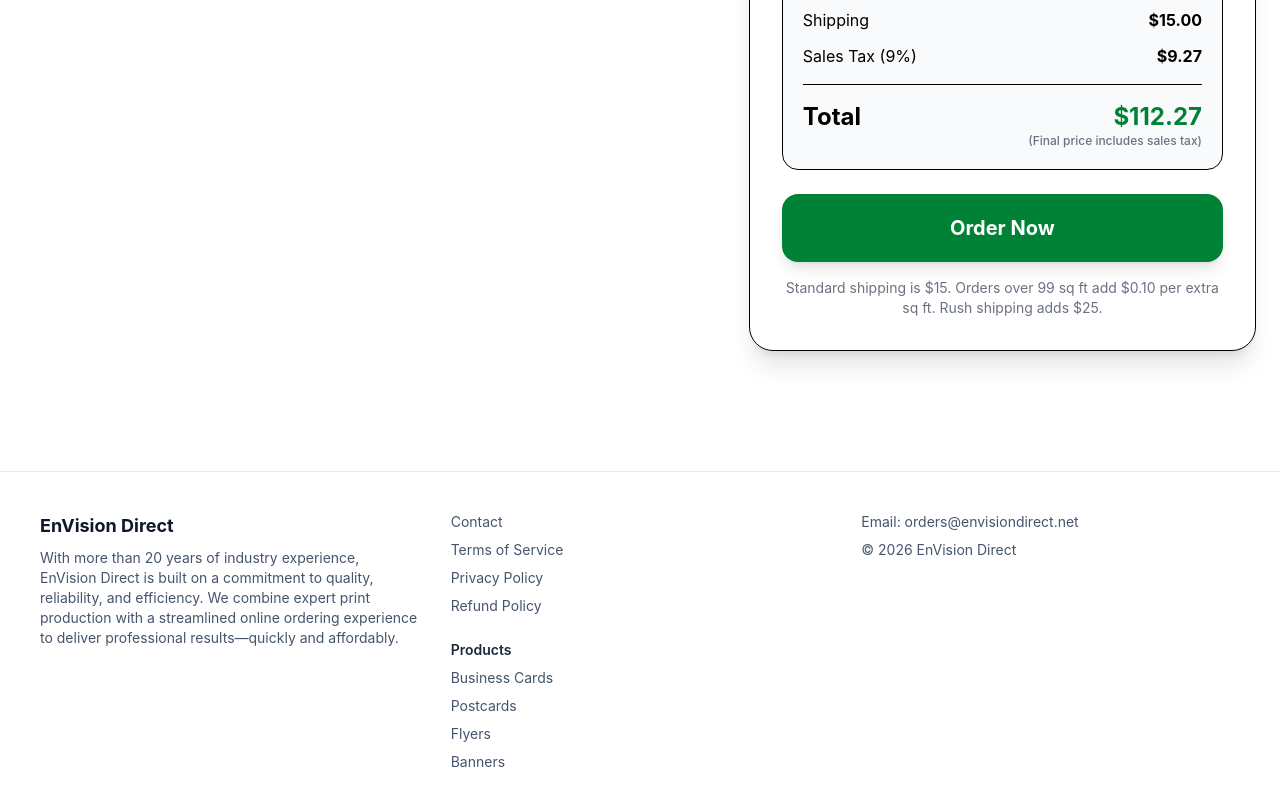
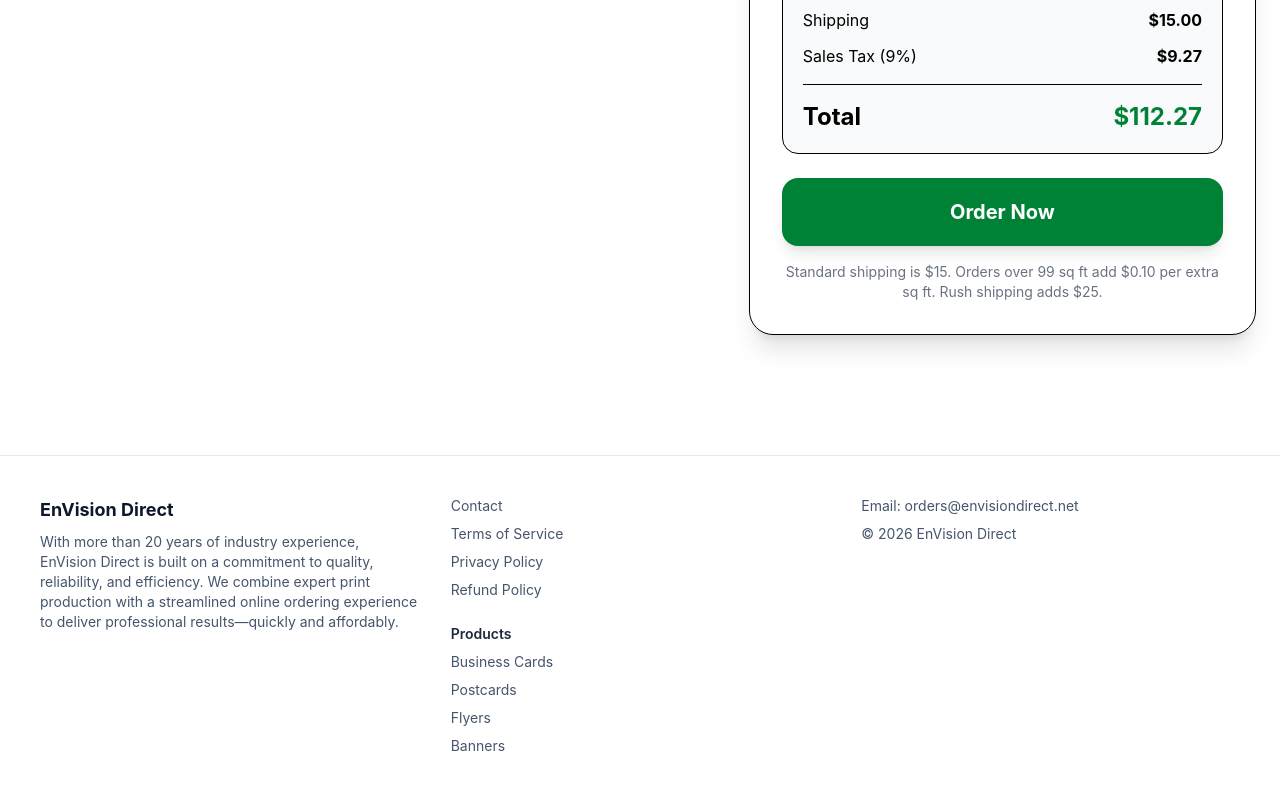
Before and after one commit to deworkenj-envision/Version-25a, a Next.js app: page /banners in a window 1280 px wide. Shown: the part 940-1746 px from the top of the page. Built offline with nearby package versions, Linux system fonts and the light colour scheme.

Commit message:
Update page.js

```diff
--- a/app/banners/page.js
+++ b/app/banners/page.js
@@ -242,10 +242,6 @@ export default function BannersPage() {
                     <div className="text-green-700">
                       ${total.toFixed(2)}
                     </div>
-
-                    <div className="text-xs font-medium text-gray-500">
-                      (Final price includes sales tax)
-                    </div>
                   </div>
                 </div>
               </div>
```
